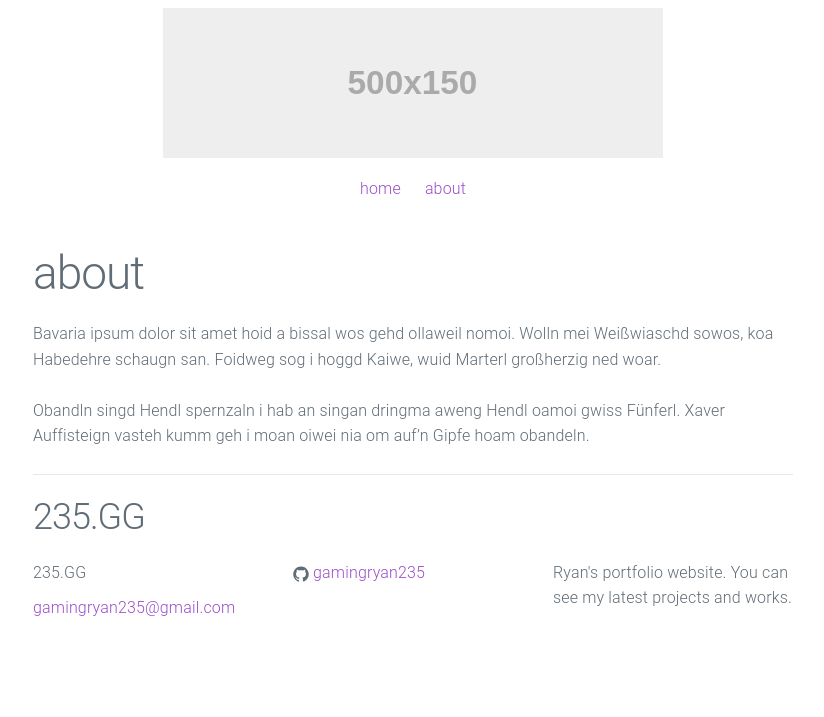
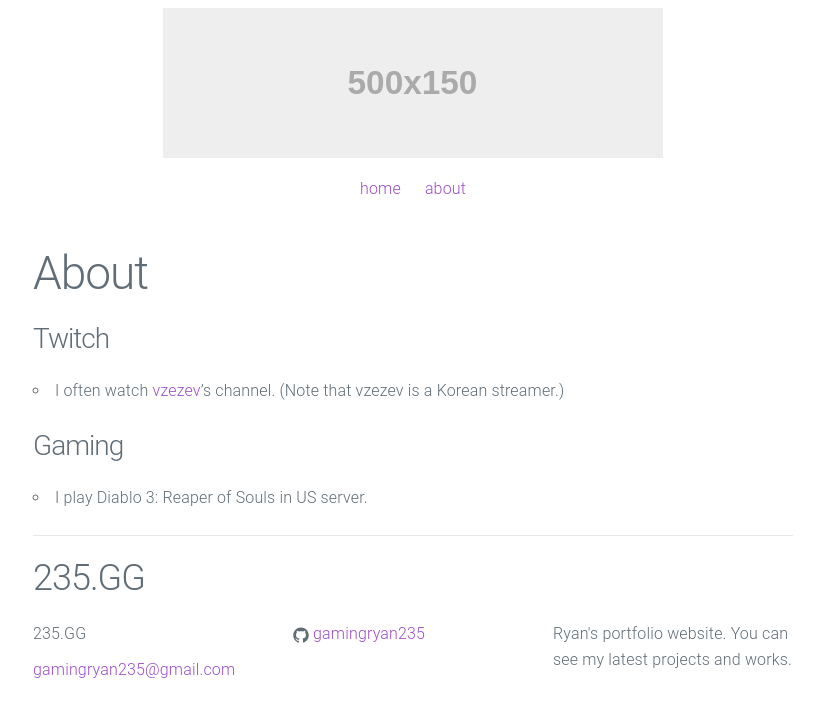
Before and after one commit to gamingryan235/235.gg, a Jekyll site: the page built from about.md, in a window 1280 px wide. Shown: the top 717 px of the page, without its empty margins (227-1051 px from the left). Built offline with Jekyll 4.4.1, drawn with Linux system fonts in a browser that asks for light colours.

Commit message:
Add info to About page

```diff
--- a/about.md
+++ b/about.md
@@ -1,9 +1,13 @@
 ---
 layout: page
-title: about
+title: About
 permalink: /about/
 ---
 
-Bavaria ipsum dolor sit amet hoid a bissal wos gehd ollaweil nomoi. Wolln mei Weißwiaschd sowos, koa Habedehre schaugn san. Foidweg sog i hoggd Kaiwe, wuid Marterl großherzig ned woar.
+### Twitch
 
-Obandln singd Hendl spernzaln i hab an singan dringma aweng Hendl oamoi gwiss Fünferl. Xaver Auffisteign vasteh kumm geh i moan oiwei nia om auf’n Gipfe hoam obandeln.
+- I often watch [vzezev](https://twitch.tv/vzezev)'s channel. (Note that vzezev is a Korean streamer.)
+
+### Gaming
+
+- I play Diablo 3: Reaper of Souls in US server.
```
